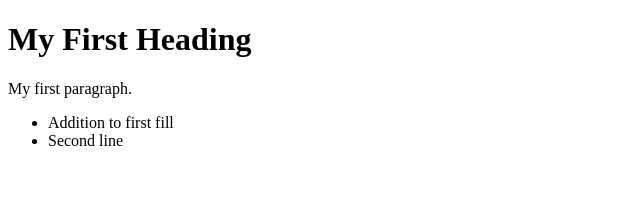
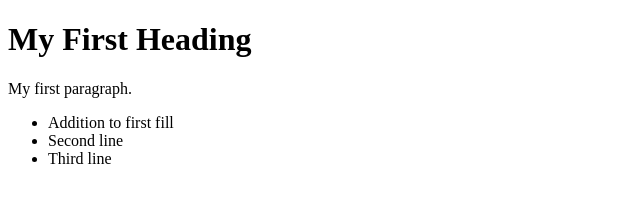
Before and after one commit to aballant/myrepo, a plain HTML site: page index.html in a window 1280 px wide. Shown: the full height of the page, 0-640 px from the left. Drawn offline with Linux system fonts and the light colour scheme.

Commit message:
update index on branch

```diff
--- a/index.html
+++ b/index.html
@@ -8,6 +8,7 @@
 <ul>
   <li> Addition to first fill</li>
   <li> Second line </li>
+  <li> Third line </li>
 
 </body>
 </html>
```
